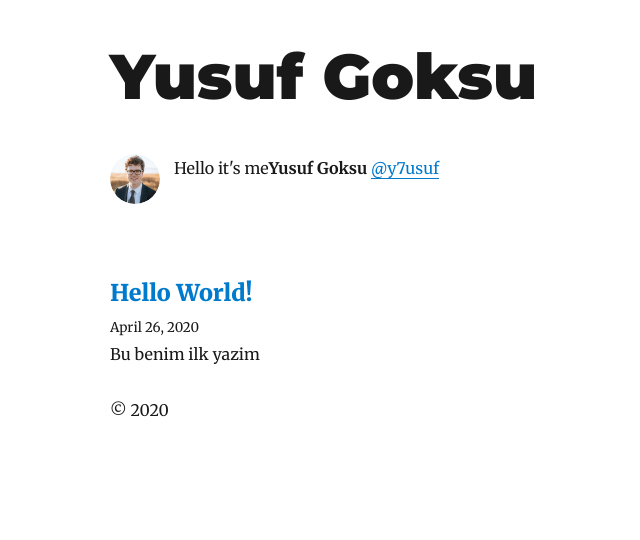
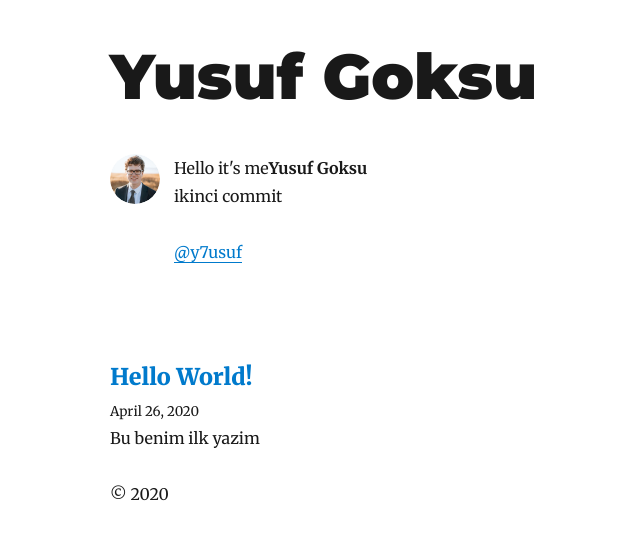
Before and after one commit to josephgoksu/ornekwebsite, a Gatsby site: page / in a window 1280 px wide. Shown: the whole page, without its empty margins (215-855 px from the left). Built offline with nearby package versions, Linux system fonts and the light colour scheme; Gatsby itself is replaced by a stand-in of ours; some packages are replaced by stand-ins of ours.

Commit message:
update bio

```diff
--- a/src/components/bio.js
+++ b/src/components/bio.js
@@ -58,6 +58,7 @@ const Bio = () => {
       />
       <p>
         Hello it's me<strong>{author.name}</strong>
+        <p>ikinci commit</p>
         {` `}
         <a href={`https://twitter.com/${social.twitter}`}>@y7usuf</a>
       </p>
```
